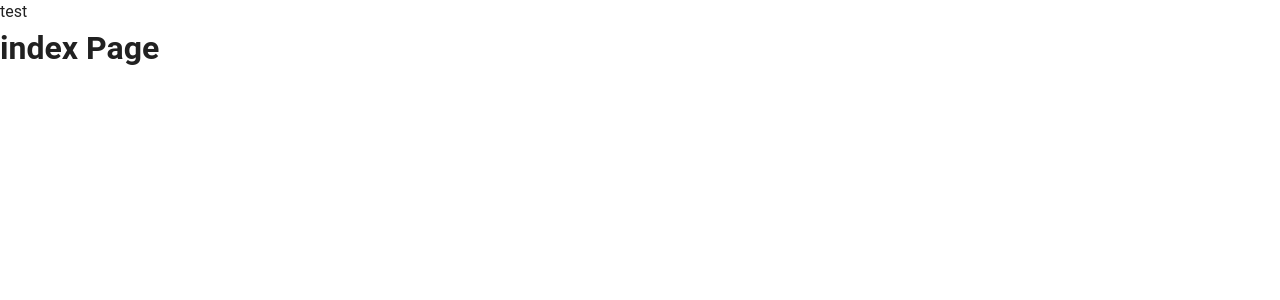
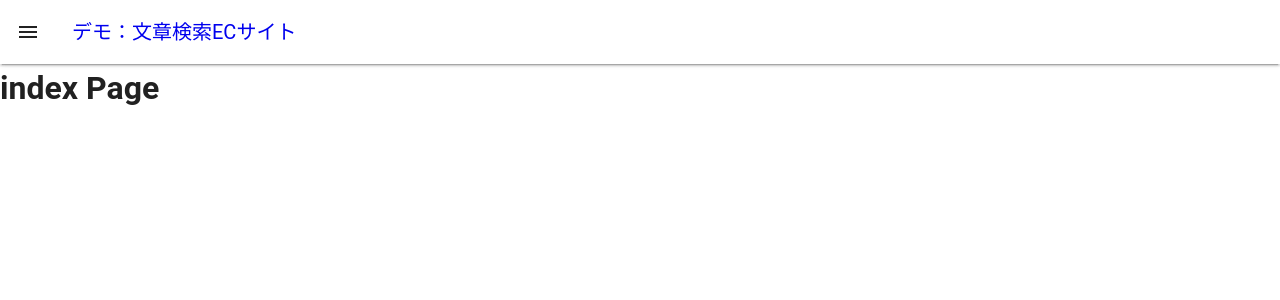
Before and after one commit to NKMAK/EC-Rails-Vue-practise, a Nuxt app in the folder frontend/: page / in a window 1280 px wide. Shown: the top 300 px of the page. Built offline with nearby package versions, Linux system fonts and the light colour scheme.

Commit message:
全ページにトップバーの作成

```diff
--- /dev/null
+++ b/frontend/components/TopBar.vue
@@ -0,0 +1,31 @@
+<script setup lang="ts">
+const drawer = ref(false);
+</script>
+
+<template>
+  <div>
+    <v-app-bar :elevation="2">
+      <template v-slot:prepend>
+        <v-app-bar-nav-icon @click="drawer = !drawer"></v-app-bar-nav-icon>
+      </template>
+      <v-app-bar-title>
+        <NuxtLink to="/home" class="text-decoration-none color-black"
+          >デモ：文章検索ECサイト</NuxtLink
+        >
+      </v-app-bar-title>
+    </v-app-bar>
+
+    <v-navigation-drawer v-model="drawer" temporary>
+      <v-divider></v-divider>
+
+      <v-list>
+        <v-list-item>
+          <NuxtLink to="/home">ホーム</NuxtLink>
+        </v-list-item>
+        <v-list-item>
+          <NuxtLink to="/product-regist">商品登録</NuxtLink>
+        </v-list-item>
+      </v-list>
+    </v-navigation-drawer>
+  </div>
+</template>
--- a/frontend/layouts/default.vue
+++ b/frontend/layouts/default.vue
@@ -1,9 +1,11 @@
-<script setup lang="ts"></script>
+<script setup lang="ts">
+import TopBar from "../components/TopBar.vue";
+</script>
 
 <template>
   <v-app>
     <div id="layout">
-      <p>test</p>
+      <TopBar />
       <v-main>
         <slot />
       </v-main>
```
